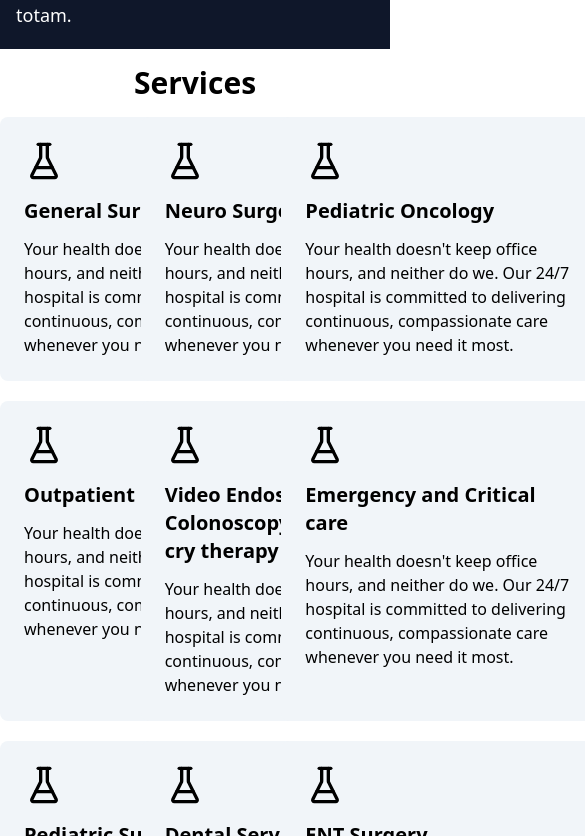
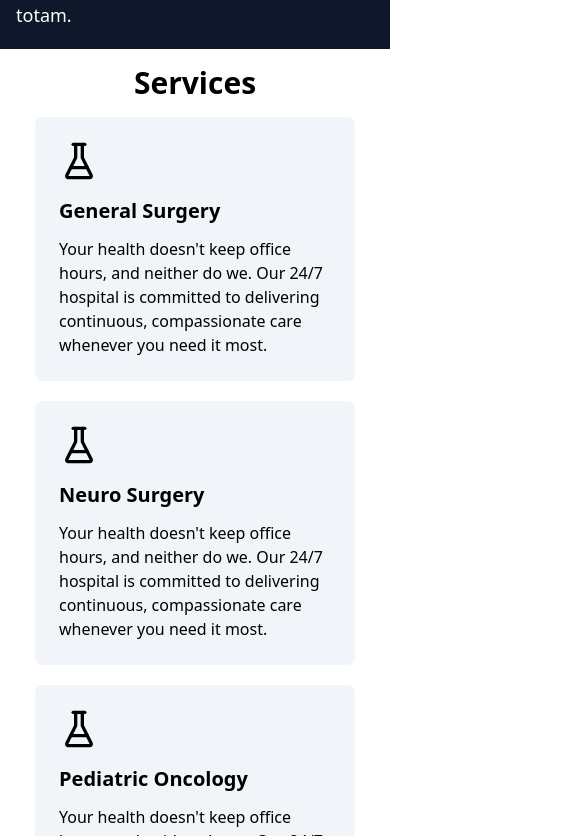
Before and after one commit to NebilMuhe/HMS, a React (Vite) app: page / in a window 390 px wide. Shown: the part 1908-2744 px from the top of the page, 585 px wide, since content can reach past the window. Built offline with nearby package versions, Linux system fonts and the light colour scheme.

Commit message:
making responsive

```diff
--- a/src/components/Departments.tsx
+++ b/src/components/Departments.tsx
@@ -21,7 +21,7 @@
         Departments
       </h1>
       <div className="flex justify-center">
-        <div className="grid grid-cols-3 gap-y-5 gap-x-8">
+        <div className="grid grid-cols-1 md:grid-cols-2 lg:grid-cols-3 gap-y-5 gap-x-8">
           {departments.map((department) => (
             <div className="w-80 p-6 bg-slate-100 hover:bg-slate-900 hover:text-white rounded-lg transition hover:animate-fade">
               <FlaskConical className="w-10 h-10" />
--- a/src/components/Services.tsx
+++ b/src/components/Services.tsx
@@ -22,7 +22,7 @@
         Services
       </h1>
       <div className="flex justify-center">
-        <div className="grid grid-cols-3 gap-y-5 gap-x-8">
+        <div className="grid grid-cols-1 md:grid-cols-2 lg:grid-cols-3 gap-y-5 gap-x-8">
           {services.map((service) => (
             <div className="w-80 p-6 bg-slate-100 hover:bg-slate-900 hover:text-white rounded-lg transition hover:animate-fade">
               <FlaskConical className="w-10 h-10" />
```
